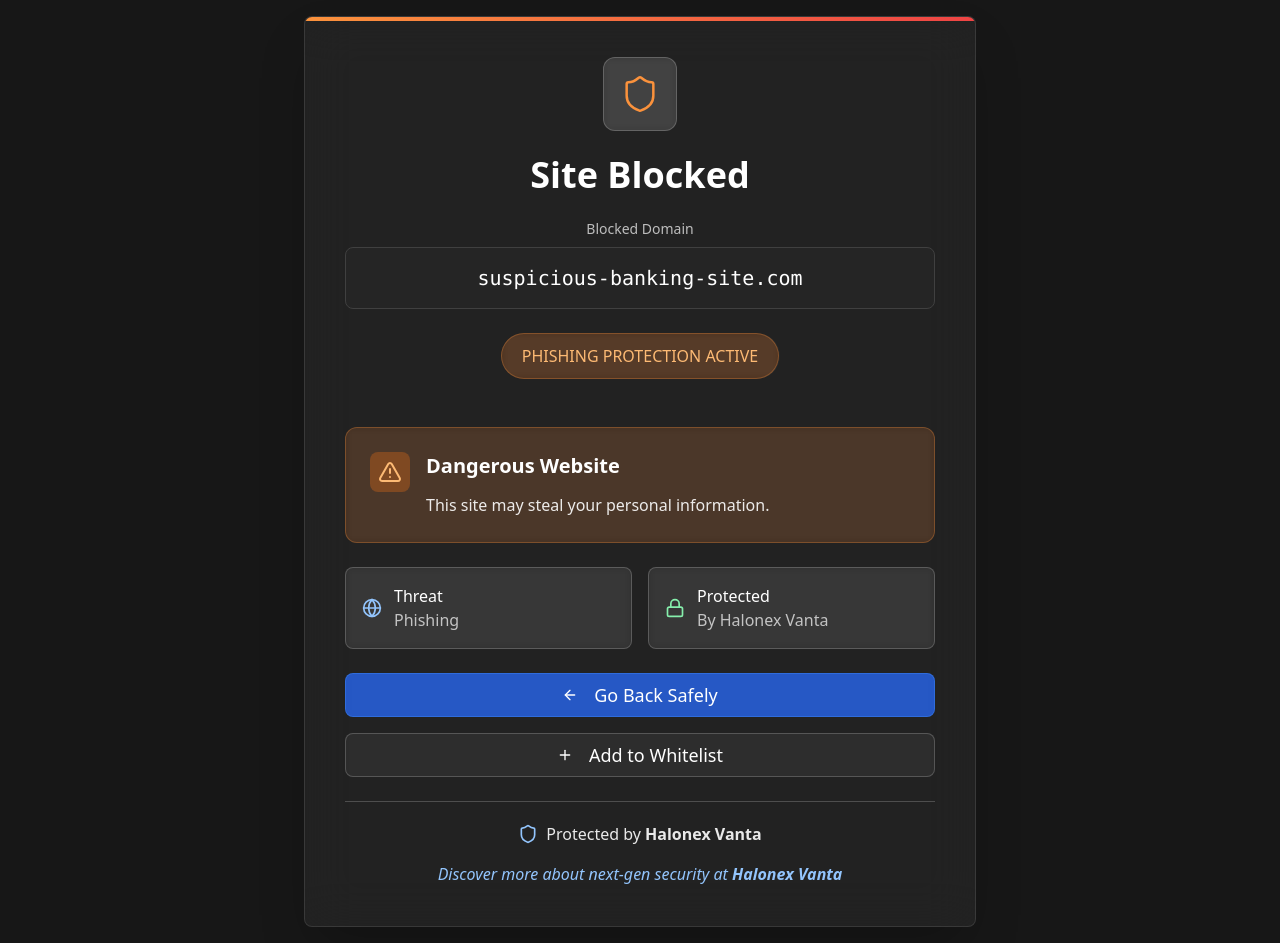
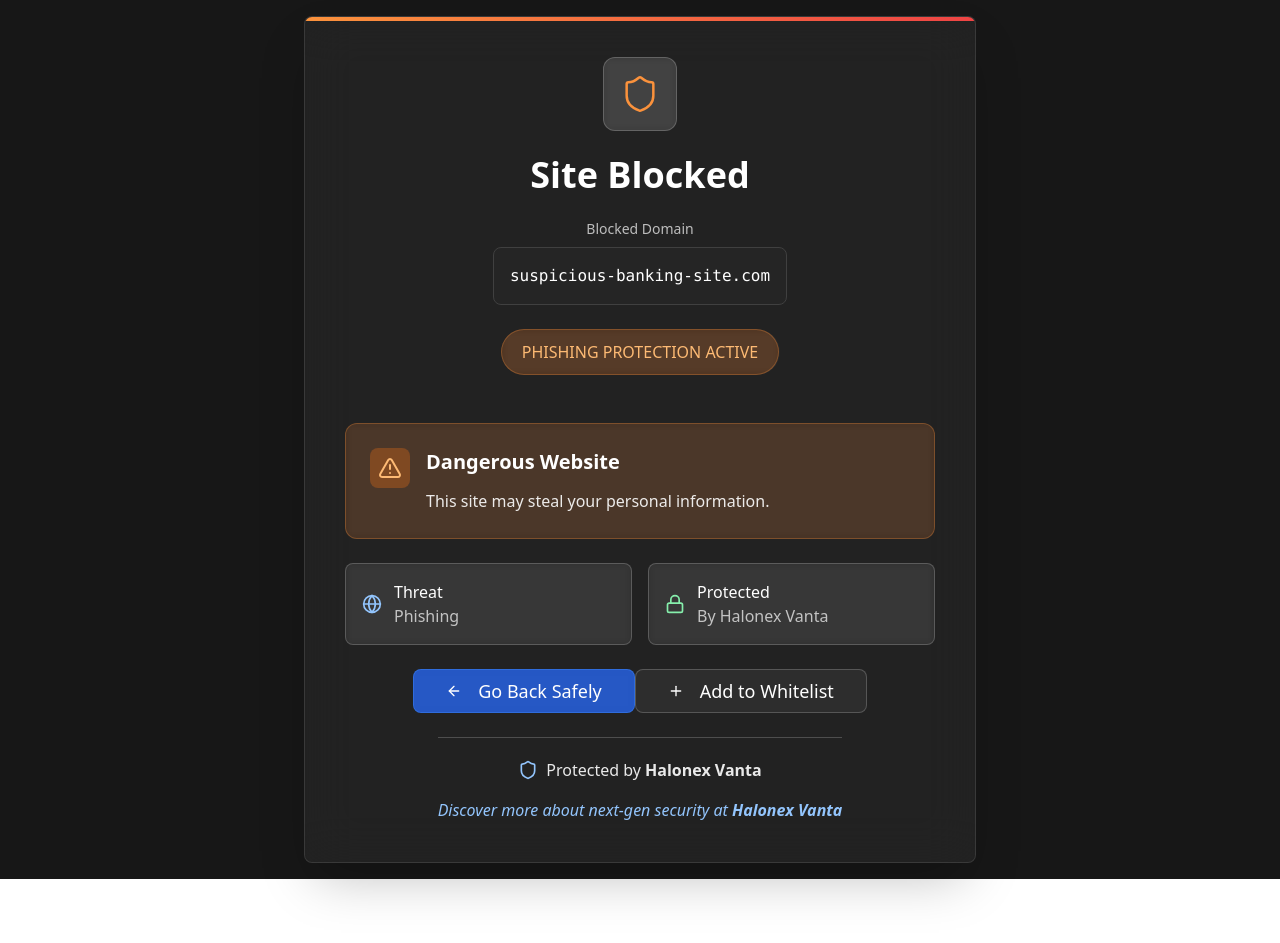
Before and after one commit to nishanth123kgr/vanta-shield-browser, a React (Vite) app: page / in a window 1280 px wide. After the commit the page ends 879 px from the top, so only its background shows below. Built offline with nearby package versions, Linux system fonts and the light colour scheme.

Commit message:
Visual edit in Lovable
Edited UI in Lovable

```diff
--- a/src/pages/Index.tsx
+++ b/src/pages/Index.tsx
@@ -1,42 +1,34 @@
-
 import { Shield, AlertTriangle, ArrowLeft, Globe, Lock, Plus } from "lucide-react";
 import { Button } from "@/components/ui/button";
 import { Card, CardContent } from "@/components/ui/card";
 import { useToast } from "@/hooks/use-toast";
-
 const Index = () => {
-  const { toast } = useToast();
-
+  const {
+    toast
+  } = useToast();
   const handleGoBack = () => {
     window.history.back();
   };
-
   const handleVisitHalonex = () => {
     window.open('https://halonex.app', '_blank');
   };
-
   const handleReportSafe = () => {
     console.log("Reporting site as safe");
   };
-
   const handleAddToWhitelist = () => {
     toast({
       title: "Added to Whitelist",
-      description: "suspicious-banking-site.com has been added to your whitelist.",
+      description: "suspicious-banking-site.com has been added to your whitelist."
     });
   };
-
-  return (
-    <div className="min-h-screen bg-neutral-900 flex items-center justify-center p-4">
+  return <div className="min-h-screen bg-neutral-900 flex items-center justify-center p-4">
       {/* Main container */}
       <div className="relative w-full max-w-2xl mx-auto">
-        <Card
-          className="bg-white/5 backdrop-blur-xl border border-white/10 shadow-2xl rounded-lg overflow-hidden relative"
-        >
+        <Card className="bg-white/5 backdrop-blur-xl border border-white/10 shadow-2xl rounded-lg overflow-hidden relative">
           {/* Gradient border top */}
           <div className="absolute top-0 left-0 right-0 h-1 bg-gradient-to-r from-orange-400 to-red-500 rounded-t-lg"></div>
 
-          <CardContent className="p-10">
+          <CardContent className="p-10 flex flex-col items-center">
             {/* Header */}
             <div className="text-center mb-8">
               <div className="flex justify-center mb-6">
@@ -52,8 +44,8 @@ const Index = () => {
               {/* Blocked domain display - new approach */}
               <div className="mb-6">
                 <p className="text-white/70 text-sm mb-2">Blocked Domain</p>
-                <div className="bg-neutral-800/80 border border-neutral-700 rounded-lg px-6 py-4">
-                  <p className="text-white font-mono text-xl font-medium">
+                <div className="bg-neutral-800/80 border border-neutral-700 rounded-lg py-4 w-max px-[16px]">
+                  <p className="text-white font-mono font-normal text-base">
                     suspicious-banking-site.com
                   </p>
                 </div>
@@ -67,7 +59,7 @@ const Index = () => {
             </div>
 
             {/* Main warning */}
-            <div className="bg-orange-500/15 backdrop-blur-sm border border-orange-400/30 rounded-xl p-6 mb-6">
+            <div className="bg-orange-500/15 backdrop-blur-sm border border-orange-400/30 rounded-xl p-6 mb-6 w-full ">
               <div className="flex items-start gap-4">
                 <div className="flex items-center justify-center w-10 h-10 bg-orange-500/30 rounded-lg flex-shrink-0">
                   <AlertTriangle className="h-6 w-6 text-orange-300" strokeWidth={2} />
@@ -82,7 +74,7 @@ const Index = () => {
             </div>
 
             {/* Quick info grid */}
-            <div className="grid grid-cols-2 gap-4 mb-6">
+            <div className="grid grid-cols-2 gap-4 mb-6 w-full">
               <div className="bg-white/5 backdrop-blur-sm border border-white/20 rounded-lg p-4">
                 <div className="flex items-center gap-3">
                   <Globe className="h-5 w-5 text-blue-300" />
@@ -104,13 +96,13 @@ const Index = () => {
             </div>
 
             {/* Action buttons */}
-            <div className="space-y-4 mb-6">
+            <div className=" mb-6 flex">
               <Button onClick={handleGoBack} size="lg" className="w-full bg-blue-600/80 backdrop-blur-sm border border-blue-500/50 hover:bg-blue-600 text-white rounded-lg font-medium text-lg py-4">
                 <ArrowLeft className="h-6 w-6 mr-2" />
                 Go Back Safely
               </Button>
 
-              <Button onClick={handleAddToWhitelist} variant="outline" size="lg" className="w-full border-white/20 bg-white/5 hover:bg-white/10 text-white rounded-lg font-medium text-lg py-4">
+              <Button onClick={handleAddToWhitelist} variant="outline" size="lg" className="w-full border-white/20 bg-white/5 hover:bg-white/10 text-white rounded-lg font-medium text-lg py-[16px]">
                 <Plus className="h-6 w-6 mr-2" />
                 Add to Whitelist
               </Button>
@@ -132,7 +124,6 @@ const Index = () => {
           </CardContent>
         </Card>
       </div>
-    </div>
-  );
+    </div>;
 };
 export default Index;
```
